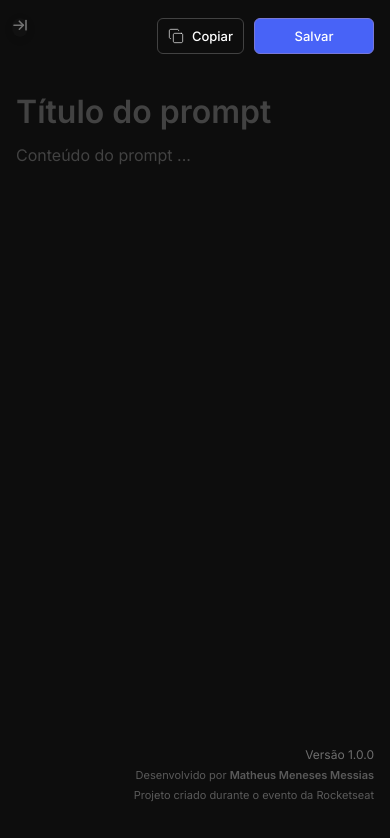
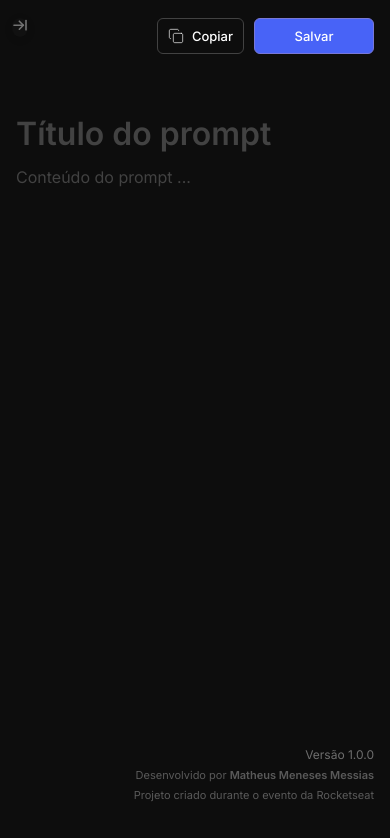
Before and after one commit to DevMeneses/Nlw-Pocket, a plain HTML site: page index.html in a window 390 px wide. Drawn offline with Linux system fonts and the light colour scheme.

Commit message:
Modificação de espaçamento

```diff
--- a/style.css
+++ b/style.css
@@ -391,7 +391,7 @@ body {
 
   /* Give extra spacing between header and title on small screens */
   #title-wrapper {
-    margin-top: 8px;
+    margin-top: 30px;
   }
 
   .prompt-content {
```
